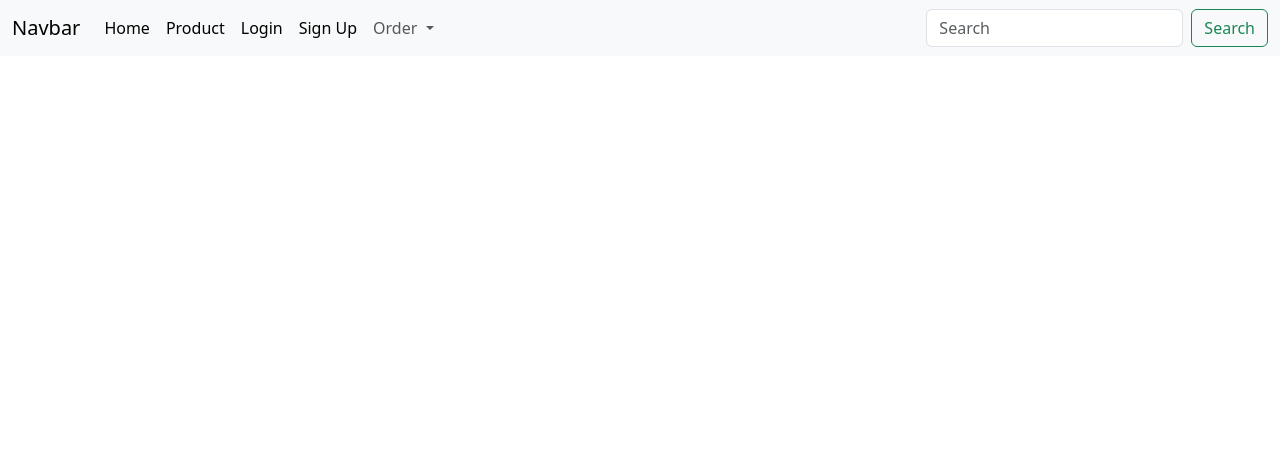
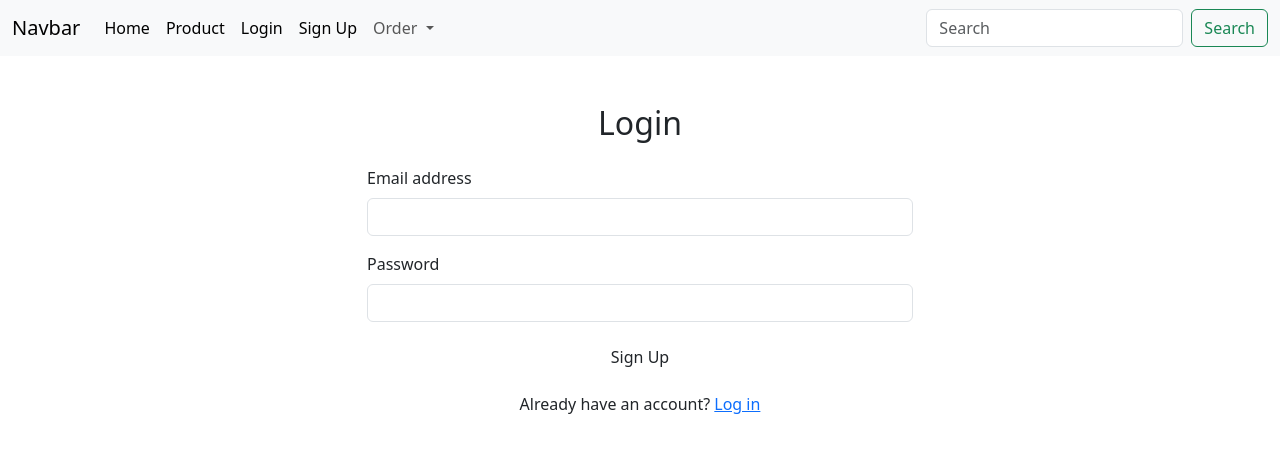
Before and after one commit to ankitpativala1405/javascript, a plain HTML site: page e-com website/pages/login.html in a window 1280 px wide. Drawn offline with nearby package versions, Linux system fonts and the light colour scheme.

Commit message:
login page add

```diff
--- a/e-com website/javascript/signup.js
+++ b/e-com website/javascript/signup.js
@@ -1,6 +1,6 @@
 import Navbar from "../components/navbar.js";
 import { getValue } from "../utils/helper.js";
-import apimethod from "./apimethod.js";
+// import apimethod from "./apimethod.js";
 document.getElementById("navbar").innerHTML=Navbar();
 
 document.getElementById("signupForm").addEventListener("submit",(event)=>{
@@ -14,6 +14,7 @@ document.getElementById("signupForm").addEventListener("submit",(event)=>{
     }
 
     // console.log(user);
-    apimethod.create(user)
+    // apimethod.create(user)
+    apime
 
 })
--- a/e-com website/pages/login.html
+++ b/e-com website/pages/login.html
@@ -13,6 +13,25 @@
   </head>
   <body>
     <div id="navbar"></div>
+    <div class="container mt-5">
+      <div class="row justify-content-center">
+        <div class="col-md-6">
+          <h2 class="mb-4 text-center">Login</h2>
+          <form id="signupForm">
+            <div class="mb-3">
+              <label for="email" class="form-label">Email address</label>
+              <input type="email" class="form-control" id="email" required />
+            </div>
+            <div class="mb-3">
+              <label for="password" class="form-label">Password</label>
+              <input type="password" class="form-control" id="password" required />
+            </div>
+            <button type="submit" class="btn btn-custom-green w-100">Sign Up</button>
+          </form>
+          <p class="mt-3 text-center">Already have an account? <a href="/pages/login.html">Log in</a></p>
+        </div>
+      </div>
+    </div>
   </body>
   <script
     src="https://cdn.jsdelivr.net/npm/bootstrap@5.3.5/dist/js/bootstrap.bundle.min.js"
```
Also changed, not shown: e-com website/api/apimethod.js (renamed from e-com website/javascript/apimethod.js).
